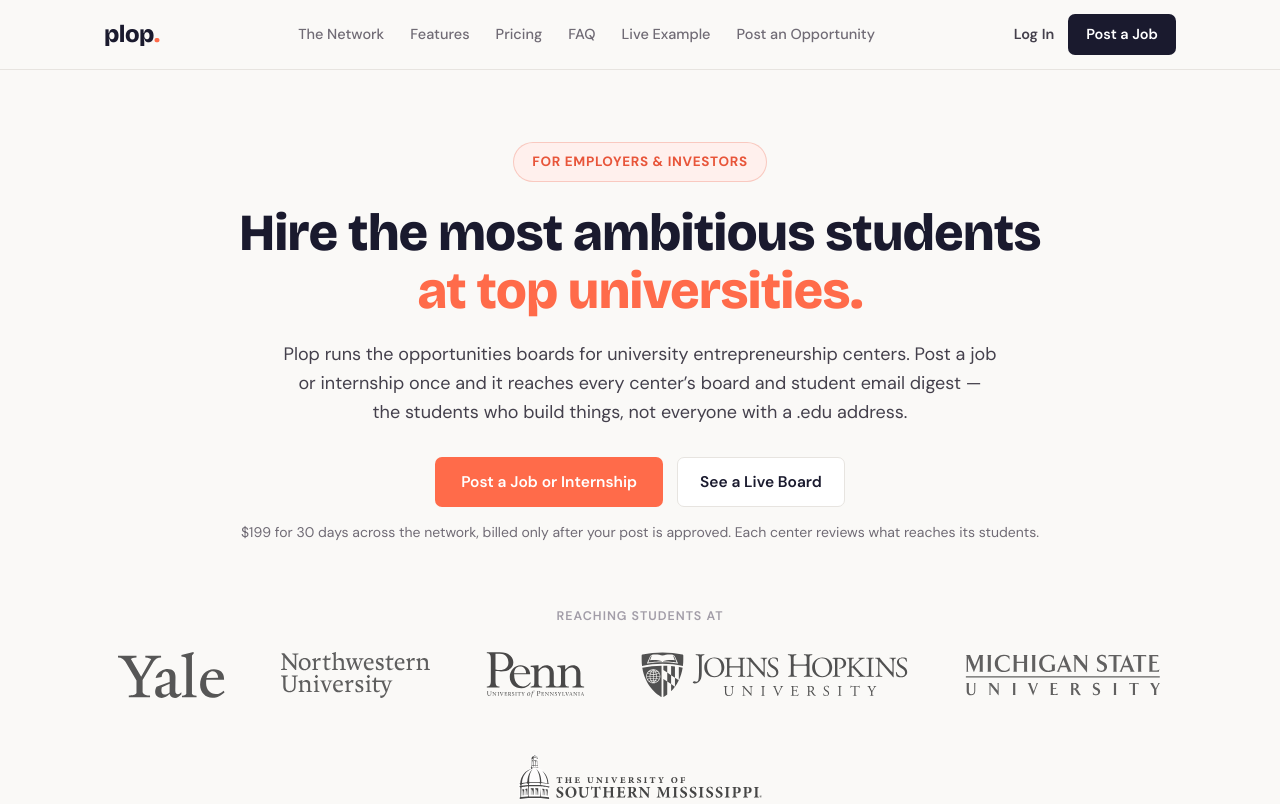
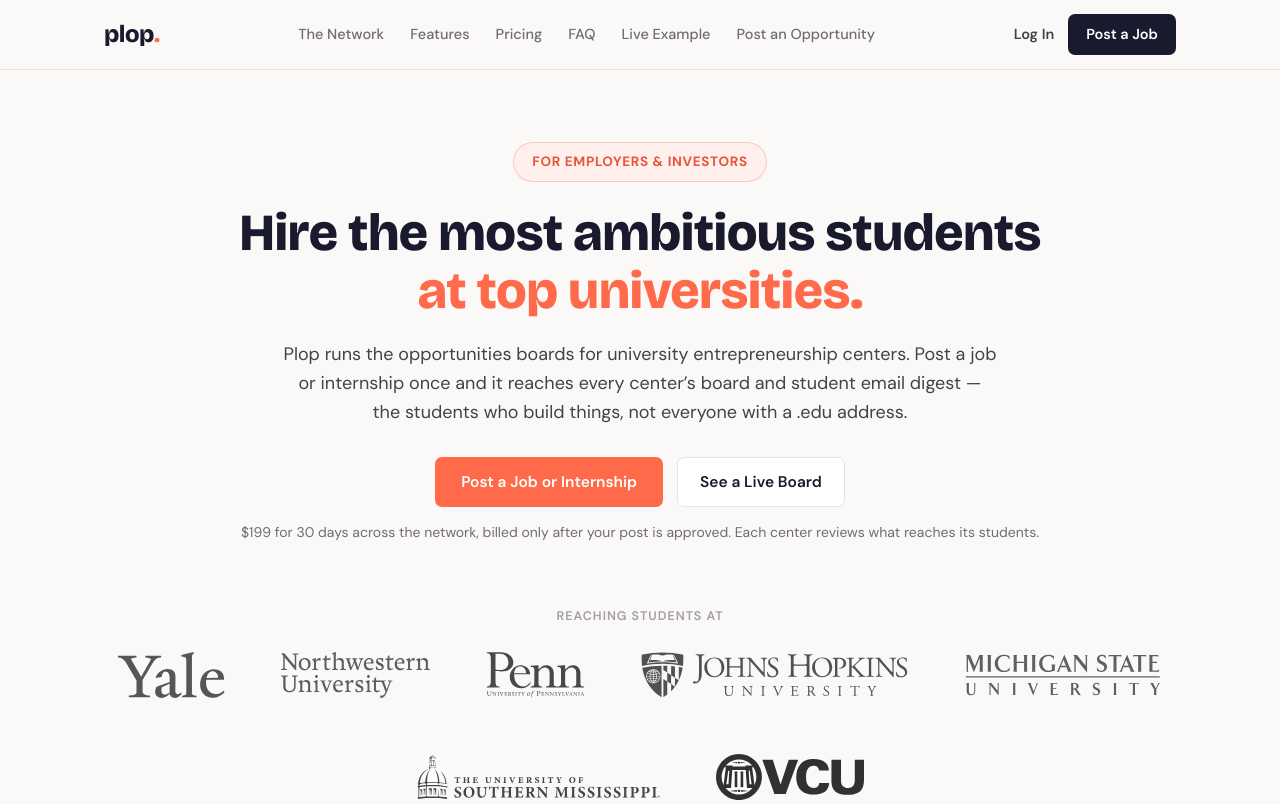
Before and after one commit to mraab-202/useplop, a plain HTML site: page employers.html in a window 1280 px wide. Shown: the top 804 px of the page. Drawn offline with nearby package versions, Linux system fonts and the light colour scheme.

Commit message:
Trusted-by rows: add VCU
Co-Authored-By: Claude Fable 5.2 <noreply@anthropic.com>

```diff
--- a/employers.html
+++ b/employers.html
@@ -111,6 +111,7 @@
       <a href="https://pavacenter.jhu.edu/" target="_blank" rel="noopener noreferrer" class="used-by-link"><img src="images/logo-jhu.svg" alt="Johns Hopkins University" class="used-by-logo"></a>
       <a href="https://entrepreneurship.msu.edu/" target="_blank" rel="noopener noreferrer" class="used-by-link"><img src="images/logo-michigan-state.svg" alt="Michigan State University" class="used-by-logo"></a>
       <a href="https://www.usm.edu/business/hatchery/index.php" target="_blank" rel="noopener noreferrer" class="used-by-link"><img src="images/logo-southern-miss.svg" alt="The University of Southern Mississippi" class="used-by-logo"></a>
+      <a href="https://davincicenter.vcu.edu/" target="_blank" rel="noopener noreferrer" class="used-by-link"><img src="images/logo-vcu.svg" alt="Virginia Commonwealth University" class="used-by-logo"></a>
     </div>
   </section>
 
```
Also changed, not shown: gcec.html (+1 -0 lines), index.html (+1 -0 lines), images/logo-vcu.svg (added).
